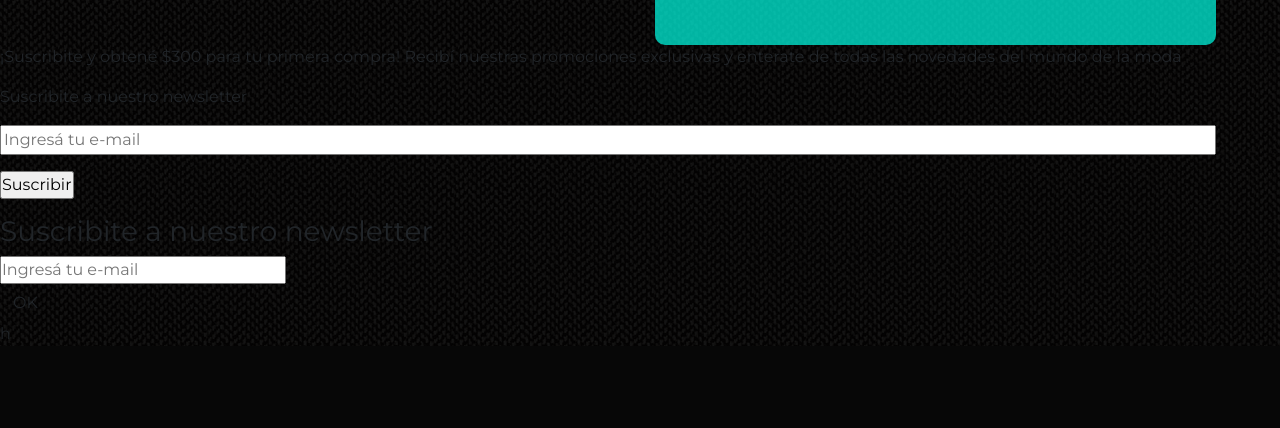
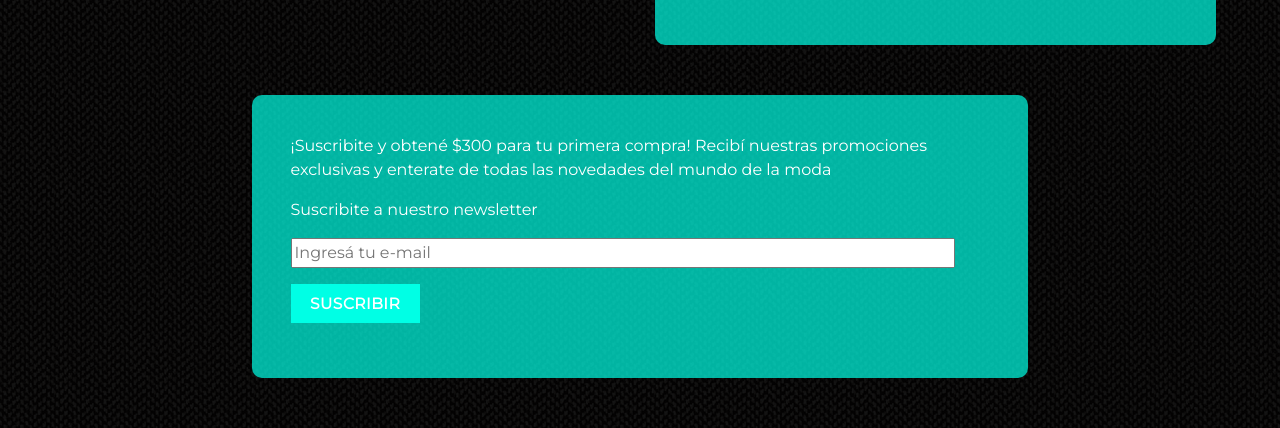
Before and after one commit to gisellegalvan05/eCommerceProject, a PHP site: page /home.php in a window 1280 px wide. Shown: the part 1645-2073 px from the top of the page. Before the commit the page ends 1991 px from the top, so only its background shows below. Run offline with PHP 8.4, Linux system fonts and the light colour scheme.

Commit message:
Estilo section subscription newsletter

```diff
--- a/css/styles.css
+++ b/css/styles.css
@@ -22,6 +22,10 @@ background-image: url('../imgs/wool.png');
   section.about, section.sucursales{
     padding-left:5%;
     padding-right:5%;
+   }
+
+   section.newsletter {
+    margin:50px;
    }
 
   .titulo-division{
@@ -74,10 +78,6 @@ background-image: url('../imgs/wool.png');
     height: 100vh;
   }
 
-  .contacto-container{
-
-    padding: 15px 45px;
-  }
 
   label {
     color: #fff;
@@ -89,7 +89,7 @@ background-image: url('../imgs/wool.png');
     font-size: .9em;
     margin-bottom: 0.4em;
   }
-  .btnLogin {
+  .btnLogin, .btnSubscrib {
     background-color: #00ffe5 !important;
     position: relative;
     display: inline-block;
@@ -118,6 +118,10 @@ background-image: url('../imgs/wool.png');
     box-sizing: border-box;
   }
 
+
+
+
+
 }
 
 @media only screen and (min-device-width : 481px) and (max-device-width : 768px) {}
--- a/home.php
+++ b/home.php
@@ -70,7 +70,29 @@
           </div>
         </div>
         </section>
+
+        <!-- Es lo que copie de la pagina>-->
+      <section class="newsletter">
+        <div class="row justify-content-center">
+          <div class="col-12 col-md-8">
+      <div class="fondo-parrafo">
+       <form action="home.php" method="post" accept-charset="utf-8" id="subscribe-blog">
+         <p>¡Suscribite y obtené $300 para tu primera compra!
+          Recibí nuestras promociones exclusivas y enterate de todas las novedades del mundo de la moda
+         </P>
+         <p>Suscribite a nuestro newsletter</p>
+         <p>
+           <input class="input-text" type="text" name="email" style="width: 95%; padding: 1px 2px" placeholder="Ingresá tu e-mail" value="" id="subscribe-field">
+         </p>
+         <p>
+           <input type="submit" value="Suscribir" class="btnSubscrib">
+         </p>
+       </form>
+      </div>
     </div>
+  </div>
+</section>
+
 
     <!-- modal: lo pense para viewports grandes, para celular solo usar slide  -->
     <div class="modal fade" id="myModal" tabindex="-1" role="dialog" aria-labelledby="exampleModalCenterTitle" aria-hidden="true">
@@ -106,46 +128,11 @@
       </div>
     </div>
 
-    <!-- Es lo que copie de la pagina>-->
-  <section class="widget widget_blog_subscription">
-   <form action="#" method="post" accept-charset="utf-8" id="subscribe-blog">
-     <p>¡Suscribite y obtené $300 para tu primera compra!
-      Recibí nuestras promociones exclusivas y enterate de todas las novedades del mundo de la moda
-     </P>
-     <p>Suscribite a nuestro newsletter</p>
-
-     <p>
-       <input type="text" name="email" style="width: 95%; padding: 1px 2px" placeholder="Ingresá tu e-mail" value="" id="subscribe-field">
-     </p>
-     <p>
-       <input type="submit" value="Suscribir">
-     </p>
-   </form>
-  </section>
-
-<!--Este es otro ejemplo que busque :>-->
-
- <a href="#" id="back-to-top" title="Subir"></a><footer class="newfooter">
-<!-- <vtex.cmc:newsletterOptIn/> -->
-<div id="footerNewsletter" class="col-newsletter"><div class="conteiner-newsletter">
-<form id="homenl" action="javascript:FormValidate();" method="POST" enctype="multipart/form-data" novalidate="novalidate">
-  <h3 class="newsletter-title">Suscribite a nuestro newsletter</h3>
-  <div id="newsletter">
-  <fieldset> <input id="email" name="email" type="text" value="" placeholder="Ingresá tu e-mail" size="30" /> </fieldset>
-  <fieldset class="full"><input type="submit" id="btn-submit" class="btn" name="btn-submit" value="OK" /> </fieldset></div>
-  <div id="nl_message_loading" class="alert alert-info" style="display:none;">Cargando...</div>
-  <div id="nl_message_validate" class="alert alert-warning" style="display:none;">Este campo es obligatorio.</div>
-  <div id="nl_message_success" class="alert alert-success" style="display:none;">Gracias por suscribirte a nuestro newsletter! </div>
-  <div id="nl_message_error" class="alert alert-danger" style="display:none;">Se detectó un error, por favor revisá que tu mail sea el correcto.</div>
-</form></div></div>
-<!-- hasta aca -->
-
 
   <script src="https://code.jquery.com/jquery-3.3.1.slim.min.js" integrity="sha384-q8i/X+965DzO0rT7abK41JStQIAqVgRVzpbzo5smXKp4YfRvH+8abtTE1Pi6jizo" crossorigin="anonymous"></script>
   <script src="https://cdnjs.cloudflare.com/ajax/libs/popper.js/1.14.7/umd/popper.min.js" integrity="sha384-UO2eT0CpHqdSJQ6hJty5KVphtPhzWj9WO1clHTMGa3JDZwrnQq4sF86dIHNDz0W1" crossorigin="anonymous"></script>
   <script src="https://stackpath.bootstrapcdn.com/bootstrap/4.3.1/js/bootstrap.min.js" integrity="sha384-JjSmVgyd0p3pXB1rRibZUAYoIIy6OrQ6VrjIEaFf/nJGzIxFDsf4x0xIM+B07jRM" crossorigin="anonymous"></script>
 
-h
 </body>
 
 </html>
```
